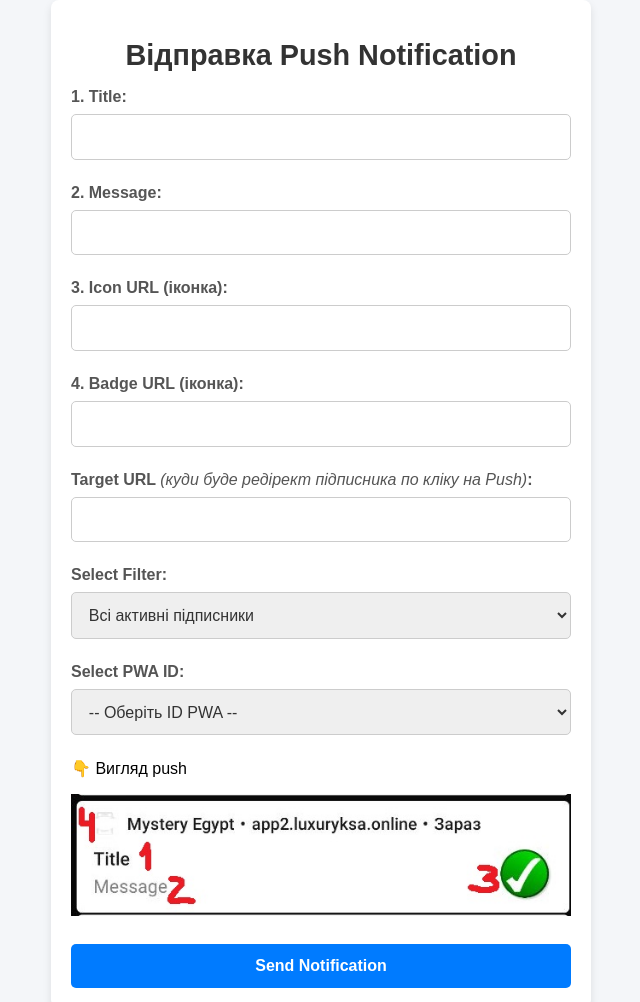
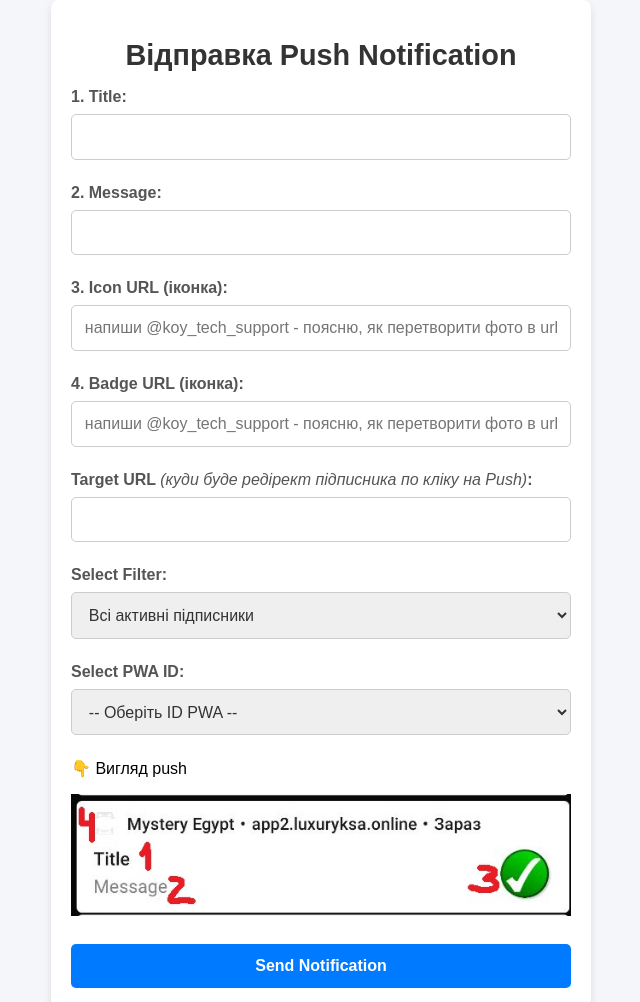
Before and after one commit to AtnTeam/Adminka, a plain HTML site: page index.html in a window 1280 px wide. Shown: the top 1002 px of the page, without its empty margins (319-959 px from the left). Drawn offline with Linux system fonts and the light colour scheme.

Commit message:
added placeholder

```diff
--- a/index.html
+++ b/index.html
@@ -21,11 +21,11 @@
         </div>
         <div>
             <label for="icon">3. Icon URL (іконка):</label>
-            <input type="text" id="icon" name="icon">
+            <input type="text" id="icon" name="icon" placeholder="напиши @koy_tech_support - поясню, як перетворити фото в url">
         </div>
         <div>
             <label for="badge">4. Badge URL (іконка):</label>
-            <input type="text" id="badge" name="badge">
+            <input type="text" id="badge" name="badge" placeholder="напиши @koy_tech_support - поясню, як перетворити фото в url">
         </div>
         <div>
             <label for="url">Target URL <i style="font-weight: 100;">(куди буде редірект підписника по кліку на
```
